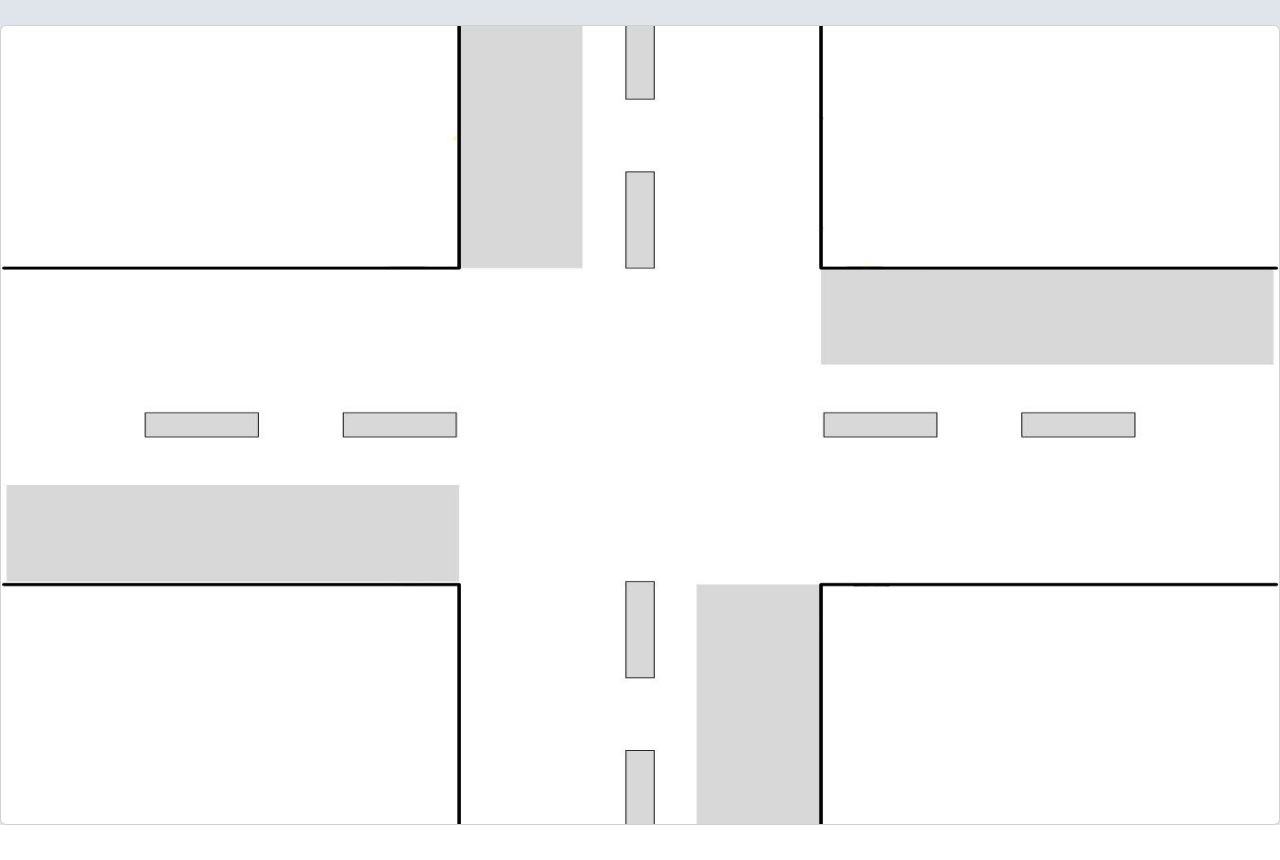
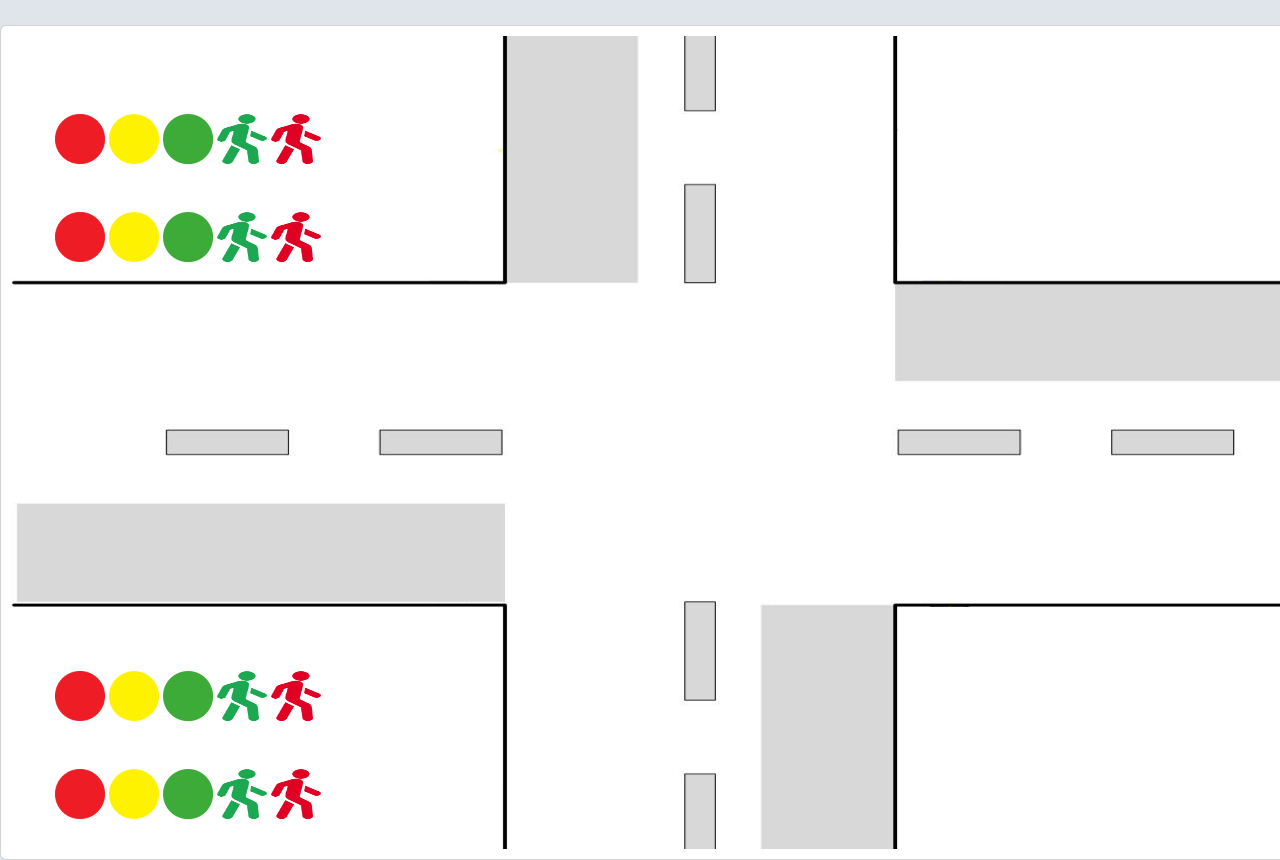
Before and after one commit to TuanNgayTho/DemoIoT, a Django app: page / in a window 1280 px wide; the page is wider, and only the part inside the window is pictured. Shown: the part 47-907 px from the top of that part. Before the commit the page ends 872 px from the top of that part, so only its background shows below. Run offline with Django 4.2, Linux system fonts and the light colour scheme; parts of the project's set-up code (start-up, migrations or seed data) failed here and were passed over.

Commit message:
15/06/23

```diff
--- a/static/css/DGT.css
+++ b/static/css/DGT.css
@@ -4,6 +4,15 @@
     background-origin: content-box;
     background-position: center;
     background-size: 100% 100%;
-    height: 800px;
+    height: 835px;
     width: 1400px;
 }
+
+.center {
+    margin: auto;
+    padding: 10px;
+}
+.window {
+    height: 95%;
+    width: 95%;
+}
--- /dev/null
+++ b/static/js/base.js
@@ -0,0 +1,10 @@
+//menu navbar
+function tuanthegioi()
+{
+    var x = document.getElementById("navbar");
+    if (x.className === "globalmenu")
+        {x.className += " tuan";}
+    else
+        {x.className = "globalmenu";}
+}
+//menu navbar end block
--- a/templates/DGT.html
+++ b/templates/DGT.html
@@ -1,11 +1,47 @@
 {% extends 'base.html' %}
 {% block DGT %}
-<div class="pt-4 mt-4 d-flex justify-content-between">
-</div>
-<div class="d-flex justify-content-center mt-4">
-    <div class="card background center">
+<div class="pt-4 mt-4 d-flex justify-content-between"></div>
 
+<div class="mt-4">
+    <div class="center card background">
+        <div class="window center">
+            <div class="d-flex flex-wrap align-content-start" style="height:50%">
+                <div class="">
+                    <div class="">
+                        <img src="static/images/DGT/Red.png" class="mt-5" alt="Cinque Terre" width="50" height="50">
+                        <img src="static/images/DGT/Yellow.png" class="mt-5" alt="Cinque Terre" width="50" height="50">
+                        <img src="static/images/DGT/Green.png" class="mt-5" alt="Cinque Terre" width="50" height="50">
+                        <img src="static/images/DGT/WalkGreen.png" class="mt-5" alt="Cinque Terre" width="50" height="50">
+                        <img src="static/images/DGT/WalkRed.png" class="mt-5" alt="Cinque Terre" width="50" height="50">
+                    </div>
+                    <div>
+                        <img src="static/images/DGT/Red.png" class="mt-5" alt="Cinque Terre" width="50" height="50">
+                        <img src="static/images/DGT/Yellow.png" class="mt-5" alt="Cinque Terre" width="50" height="50">
+                        <img src="static/images/DGT/Green.png" class="mt-5" alt="Cinque Terre" width="50" height="50">
+                        <img src="static/images/DGT/WalkGreen.png" class="mt-5" alt="Cinque Terre" width="50" height="50">
+                        <img src="static/images/DGT/WalkRed.png" class="mt-5" alt="Cinque Terre" width="50" height="50">
+                    </div>
+                </div>
+            </div>
+            <div class="d-flex flex-wrap align-content-end" style="height:50%">
+                <div class="">
+                    <div class="">
+                        <img src="static/images/DGT/Red.png" class="mt-5" alt="Cinque Terre" width="50" height="50">
+                        <img src="static/images/DGT/Yellow.png" class="mt-5" alt="Cinque Terre" width="50" height="50">
+                        <img src="static/images/DGT/Green.png" class="mt-5" alt="Cinque Terre" width="50" height="50">
+                        <img src="static/images/DGT/WalkGreen.png" class="mt-5" alt="Cinque Terre" width="50" height="50">
+                        <img src="static/images/DGT/WalkRed.png" class="mt-5" alt="Cinque Terre" width="50" height="50">
+                    </div>
+                    <div>
+                        <img src="static/images/DGT/Red.png" class="mt-5" alt="Cinque Terre" width="50" height="50">
+                        <img src="static/images/DGT/Yellow.png" class="mt-5" alt="Cinque Terre" width="50" height="50">
+                        <img src="static/images/DGT/Green.png" class="mt-5" alt="Cinque Terre" width="50" height="50">
+                        <img src="static/images/DGT/WalkGreen.png" class="mt-5" alt="Cinque Terre" width="50" height="50">
+                        <img src="static/images/DGT/WalkRed.png" class="mt-5" alt="Cinque Terre" width="50" height="50">
+                    </div>
+                </div>
+            </div>
+        </div>
     </div>
 </div>
-
 {% endblock %}
--- a/templates/base.html
+++ b/templates/base.html
@@ -50,6 +50,7 @@
 </div>
 <script type="module" src="https://unpkg.com/ionicons@7.1.0/dist/ionicons/ionicons.esm.js"></script>
 <script nomodule src="https://unpkg.com/ionicons@7.1.0/dist/ionicons/ionicons.js"></script>
+<script src="{% static 'js/base.js' %}"></script>
 </body>
 
 </html>
```
Also changed, not shown: static/js/app.js (+0 -11 lines), static/images/DGT/Gray.PNG (added), static/images/DGT/Green.png (added), static/images/DGT/Red.PNG (added), static/images/DGT/WalkGreen.png (added), static/images/DGT/WalkRed.png (added), static/images/DGT/Yellow.PNG (added).
